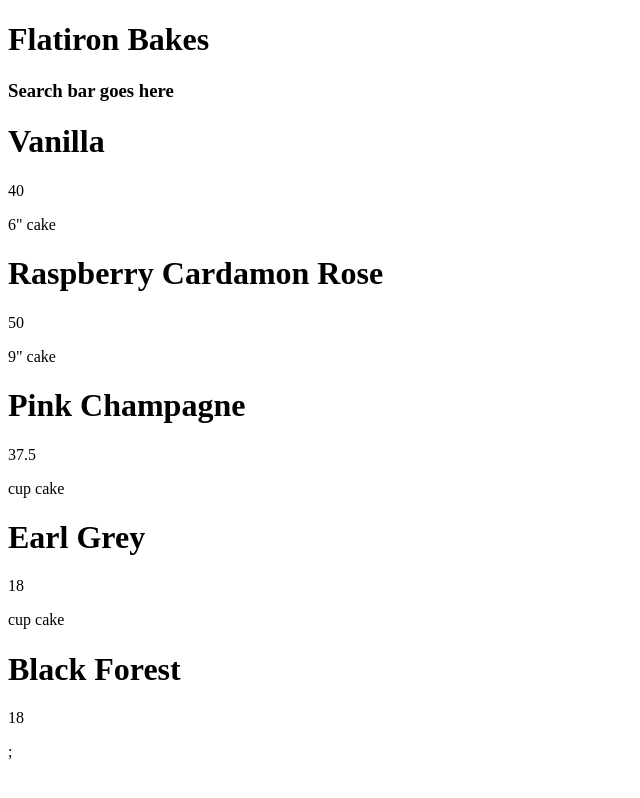
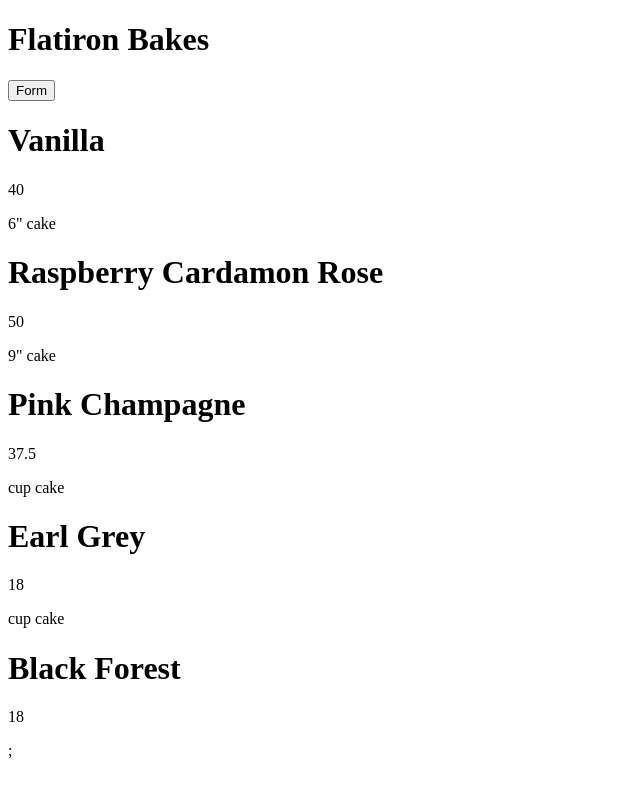
Before and after one commit to amiefoster/flatiron-bakes, a React (Create React App) app: page / in a window 1280 px wide. Shown: the whole page, without its empty margins (0-640 px from the left). Built offline with nearby package versions, Linux system fonts and the light colour scheme.

Commit message:
update from lecture 9/22

```diff
--- a/src/App.js
+++ b/src/App.js
@@ -2,12 +2,18 @@
 import Header from "./Header";
 import Search from "./Search";
 import cakes from "./Data";
+import { useState } from "react"
+
+
 
 function App() {
+  const [visible, setVisible] = useState(false)
+
   return (
     <>
       <Header />
-      <Search />
+      {visible ? <Search /> : null}
+      <button onClick={() => setVisible(!visible)}>{visible ? 'x' : 'Form'}</button>
 
       {cakes.map(cake => <CakeCard key={cake.flavor} flavor={cake.flavor} price={cake.price} size={cake.size}/>)};
 
--- a/src/Cakecard.js
+++ b/src/Cakecard.js
@@ -1,6 +1,18 @@
+import { useState } from "react"
+
 function Cakecard({flavor, price, size}) {
+    const [selected, setSelected] = useState(null)
+
+    function handleClick() {
+        if(!selected){
+            setSelected({border: "3px solid black"})
+        } else {
+            setSelected(null)
+        }
+    }
+
     return (
-        <div className="card">
+        <div onClick={handleClick} style={selected}>
         <h1>{flavor}</h1>
         <p>{price}</p>
         <p>{size}</p>
--- a/src/Header.js
+++ b/src/Header.js
@@ -2,6 +2,7 @@
     return (
         <div className="header-container">
         <h1>Flatiron Bakes</h1>
+
         </div>
     )
 }
--- a/src/Search.js
+++ b/src/Search.js
@@ -1,7 +1,11 @@
 function Search() {
     return (
         <div className="search-container">
-            <h3>Search bar goes here</h3>
+        <form>
+            <input type="text"></input>
+            <input type="submit" value="Submit"></input>
+
+        </form>
         </div>
     )
 }
```
